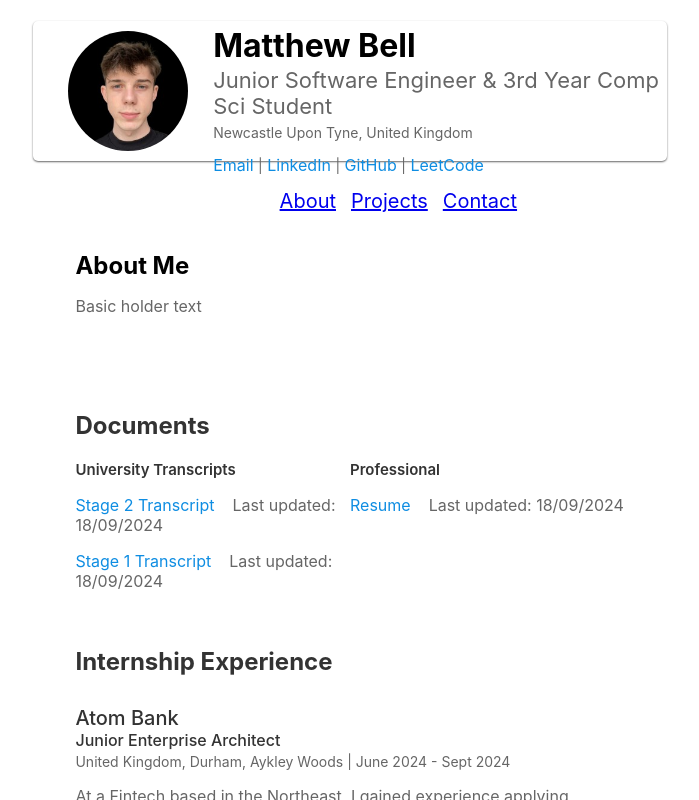
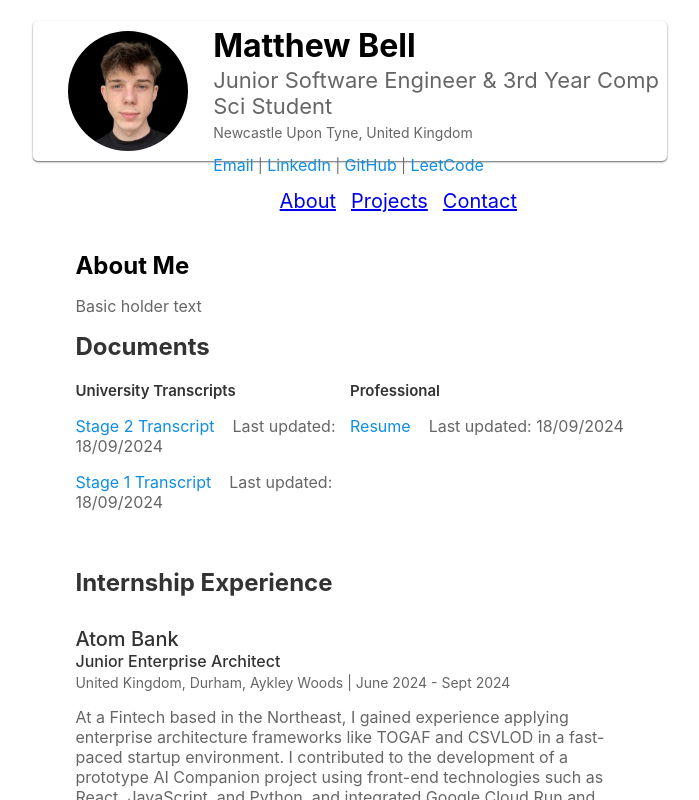
Before and after one commit to MatthewBel11/newportfolio, a React (Create React App) app in the folder my-app/: page / in a window 1280 px wide. Shown: the top 800 px of the page, without its empty margins (290-989 px from the left). Built offline with nearby package versions, Linux system fonts and the light colour scheme.

Commit message:
- Changed height to scale automatically

```diff
--- a/my-app/src/components/PrimaryText/PrimaryText.module.css
+++ b/my-app/src/components/PrimaryText/PrimaryText.module.css
@@ -1,6 +1,6 @@
 .TextHolder{
     width:78%;
-    height: 20vh;
+    height: auto;
     display: flex;
     flex-direction: column;
     margin: auto;
```
